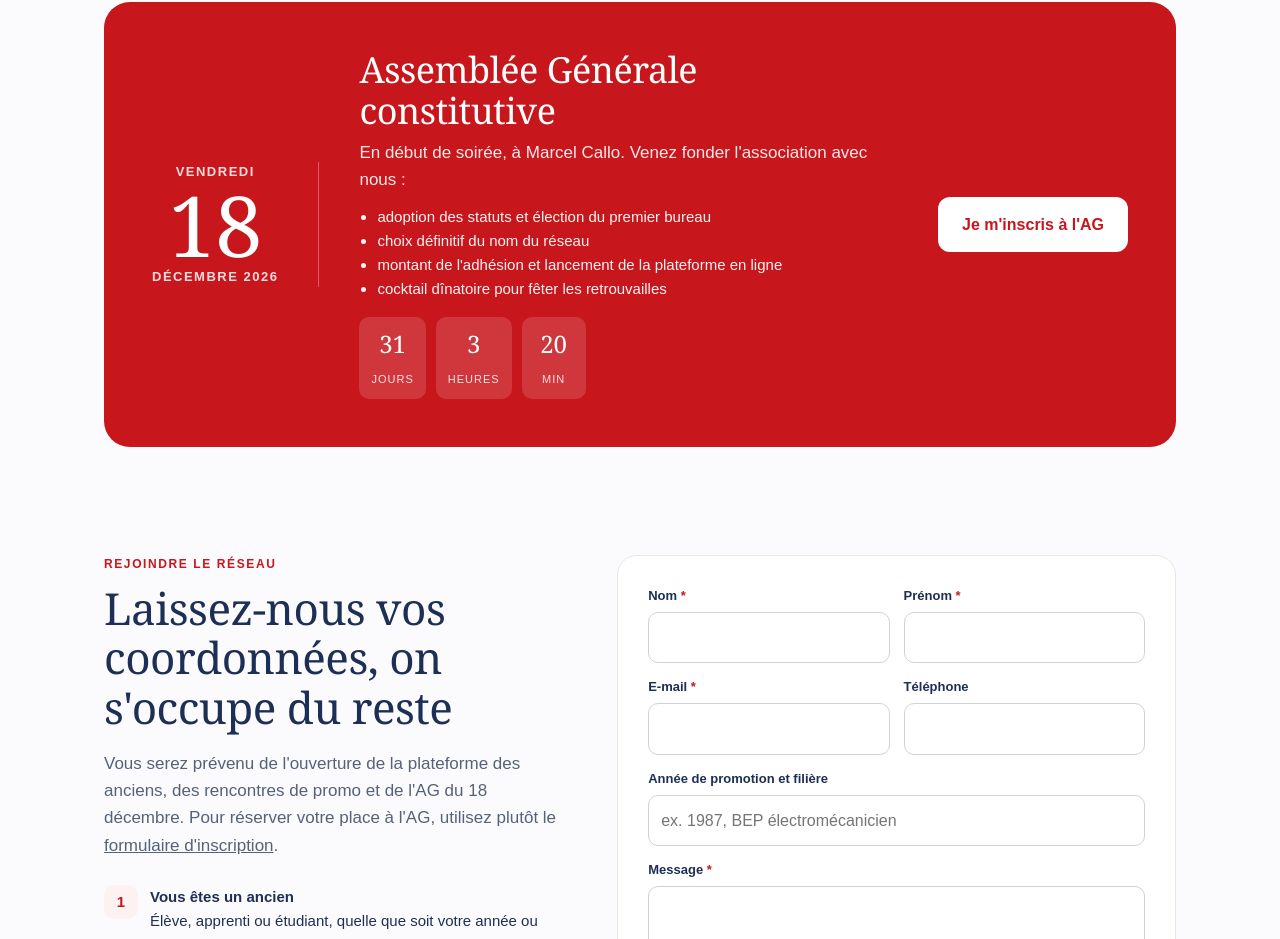
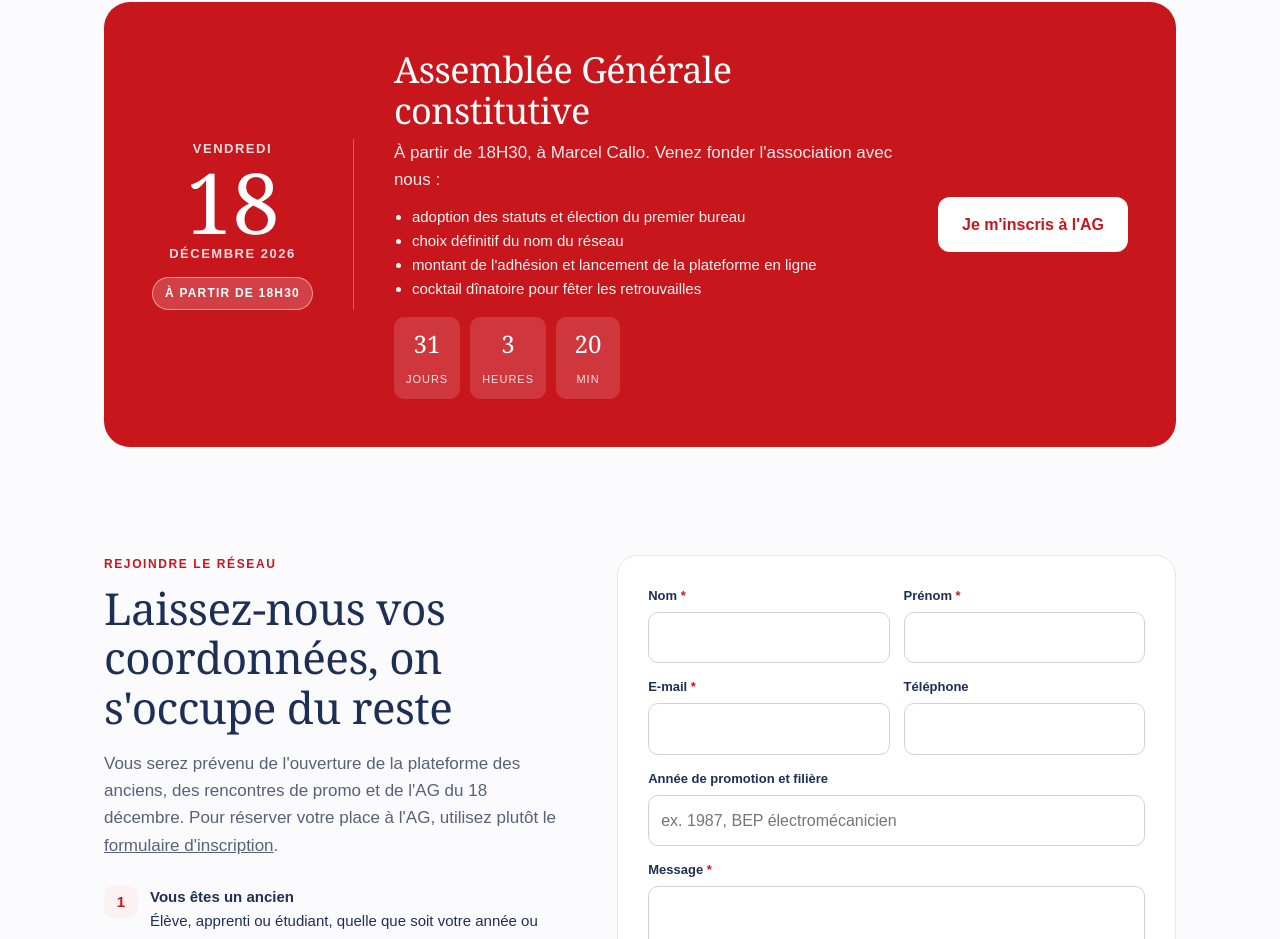
Before and after one commit to Anciensdecallo/anciensdecallo.github.io, a plain HTML site: page lycee/index.html in a window 1280 px wide. Shown: the part 4552-5491 px from the top of the page. Drawn offline with Linux system fonts and the light colour scheme.

Commit message:
AG 18/12 : horaire 18H30 affiche sous la date (lycee + polesup)

```diff
--- a/assets/css/style.css
+++ b/assets/css/style.css
@@ -119,6 +119,7 @@ body.lycee .tl-item:after{background:#FF6B70}
 .ag{background:var(--primary);color:#fff;border-radius:26px;padding:48px;display:grid;grid-template-columns:auto 1fr auto;gap:40px;align-items:center}
 .ag .date{text-align:center;border-right:1px solid rgba(255,255,255,.3);padding-right:40px}
 .ag .date small{display:block;font-size:13px;letter-spacing:1.5px;font-weight:bold;opacity:.85}
+.ag .date .heure{display:inline-block;margin-top:12px;padding:6px 12px;border-radius:20px;background:rgba(255,255,255,.18);border:1px solid rgba(255,255,255,.5);font-size:12px;letter-spacing:1.2px;text-transform:uppercase;opacity:1}
 .ag .date b{font-family:Georgia,serif;font-weight:normal;font-size:84px;line-height:1}
 .ag h2{margin:0 0 8px;font-size:clamp(26px,3vw,36px)}
 .ag p{margin:0;opacity:.9}
--- a/lycee/index.html
+++ b/lycee/index.html
@@ -127,10 +127,10 @@
 <section id="ag">
   <div class="wrap">
     <div class="ag reveal">
-      <div class="date"><small>VENDREDI</small><b>18</b><small>DÉCEMBRE 2026</small></div>
+      <div class="date"><small>VENDREDI</small><b>18</b><small>DÉCEMBRE 2026</small><small class="heure">à partir de 18H30</small></div>
       <div>
         <h2>Assemblée Générale constitutive</h2>
-        <p>En début de soirée, à Marcel Callo. Venez fonder l'association avec nous :</p>
+        <p>À partir de 18H30, à Marcel Callo. Venez fonder l'association avec nous :</p>
         <ul><li>adoption des statuts et élection du premier bureau</li><li>choix définitif du nom du réseau</li><li>montant de l'adhésion et lancement de la plateforme en ligne</li><li>cocktail dînatoire pour fêter les retrouvailles</li></ul>
         <div class="countdown" id="cd"><div><b id="cd-d">–</b><span>jours</span></div><div><b id="cd-h">–</b><span>heures</span></div><div><b id="cd-m">–</b><span>min</span></div></div>
       </div>
```
Also changed, not shown: polesup/index.html (+2 -2 lines).
